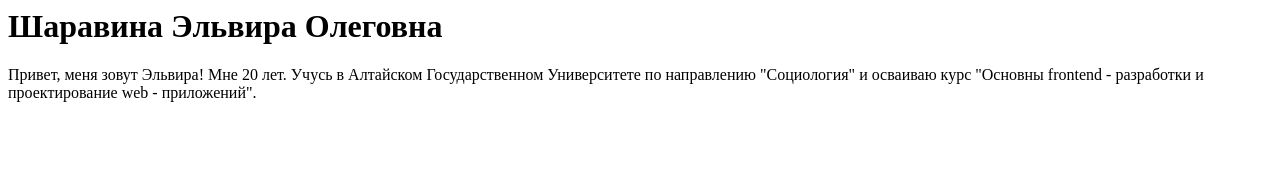
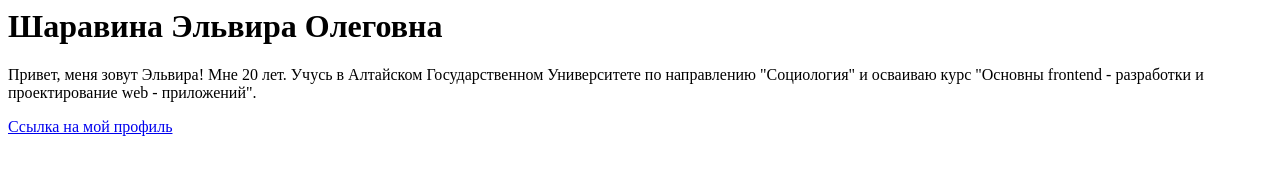
Before and after one commit to Elvira0704/Lab, a plain HTML site: page index.html in a window 1280 px wide. Drawn offline with Linux system fonts and the light colour scheme.

Commit message:
Добавление ссылки на профиль.
Добавлен код на мой профиль в Цифровом университете АлтГУ.

```diff
--- a/index.html
+++ b/index.html
@@ -5,5 +5,6 @@
 	<body>
 	<h1>Шаравина Эльвира Олеговна</h1>
 	<p>Привет, меня зовут Эльвира! Мне 20 лет. Учусь в Алтайском Государственном Университете по направлению "Социология" и осваиваю курс "Основны frontend - разработки и проектирование  web - приложений".</p>
-    </body>
+		<a href="https://portal.edu.asu.ru/user/profile.php?id=35877">Ссылка на мой профиль</a>
+	</body>
 </html>
```
